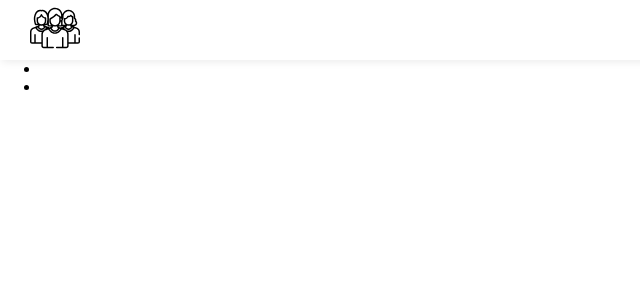
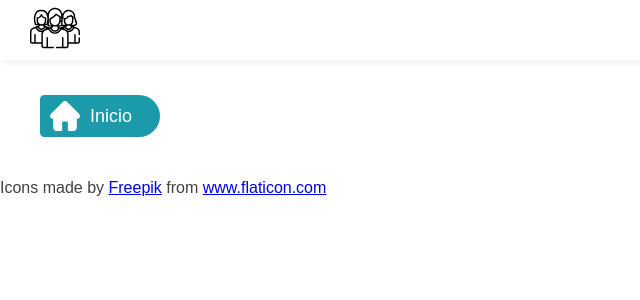
Before and after one commit to gbrenesm/database, a Next.js app: page / in a window 1280 px wide. Shown: the top 300 px of the page, without its empty margins (0-640 px from the left). Built offline with nearby package versions, Linux system fonts and the light colour scheme.

Commit message:
Add styles sidebar

```diff
--- a/components/Layout/Navbar/Navbar.styled.js
+++ b/components/Layout/Navbar/Navbar.styled.js
@@ -5,6 +5,7 @@ export const Nav = styled.div`
   align-items: center;
   height: 60px;
   padding: 0 30px;
+  margin-bottom: 35px;
   box-shadow: 2px 2px 8px rgba(0, 0, 0, 0.08);
   .icon {
     width: 50px;
--- a/components/Layout/Sidebar/Sidebar.js
+++ b/components/Layout/Sidebar/Sidebar.js
@@ -1,12 +1,18 @@
+import { useRouter } from 'next/router'
+
 // Import styles
 import { SidebarNav } from './Sidebar.styled'
 
+// Import icons
+import HomeIcon from '../../../assets/icons/home.svg'
 
 const Sidebar = () => {
+  const router = useRouter()
+  const { pathname } = router
   return (
     <SidebarNav>
       <ul>
-        <li></li>
+        <li className={pathname === '/' ? 'active' : ''} ><HomeIcon className="icon"/>Inicio</li>
         <li></li>
       </ul>
     </SidebarNav>
--- a/components/Layout/Sidebar/Sidebar.styled.js
+++ b/components/Layout/Sidebar/Sidebar.styled.js
@@ -1,4 +1,34 @@
 import styled from 'styled-components'
+import { theme } from '../../../styles/theme'
 
 export const SidebarNav = styled.nav`
+  font-weight: 500;
+  font-size: 18px;
+
+  ul {
+    list-style: none;
+    li {
+      display: flex;
+      align-items: center;
+      height: 42px;
+      width: 120px;
+      padding: 0 10px;
+      border-radius: 20px 100px 100px 20px;
+    }
+  }
+
+  .icon {
+    width: 30px;
+    height: 30px;
+    margin-right: 10px;
+    fill: ${theme.onyx};
+  }
+
+  .active {
+    background-color: ${theme.munsell};
+    color: white;
+    .icon {
+      fill: white;
+    }
+  }
 `
--- a/pages/index.js
+++ b/pages/index.js
@@ -3,7 +3,7 @@ import Image from 'next/image'
 import Navbar from '../components/Layout/Navbar/Navbar'
 import Sidebar from '../components/Layout/Sidebar/Sidebar'
 
-export default function Home() {
+const Home = () => {
   return (
     <>
       <Head>
@@ -14,8 +14,10 @@ export default function Home() {
       <Navbar/>
       <Sidebar/>
       <main>
-
+        <div>Icons made by <a href="https://www.freepik.com" title="Freepik">Freepik</a> from <a href="https://www.flaticon.com/" title="Flaticon">www.flaticon.com</a></div>
       </main>
     </>
   )
 }
+
+export default Home
--- a/styles/GlobalStyles.js
+++ b/styles/GlobalStyles.js
@@ -1,4 +1,5 @@
 import { createGlobalStyle } from 'styled-components'
+import { theme } from './theme'
 
 export default createGlobalStyle`
   * {
@@ -10,5 +11,6 @@ export default createGlobalStyle`
     max-width: 100vw;
     height: 100vh;
     font-family: 'KoHo', sans-serif;
+    color: ${theme.onyx};
   }
 `
--- /dev/null
+++ b/styles/theme.js
@@ -0,0 +1,4 @@
+export const theme = {
+  onyx: '#424141',
+  munsell: '#1B9AAA'
+}
```
Also changed, not shown: assets/icons/home.svg (added).
